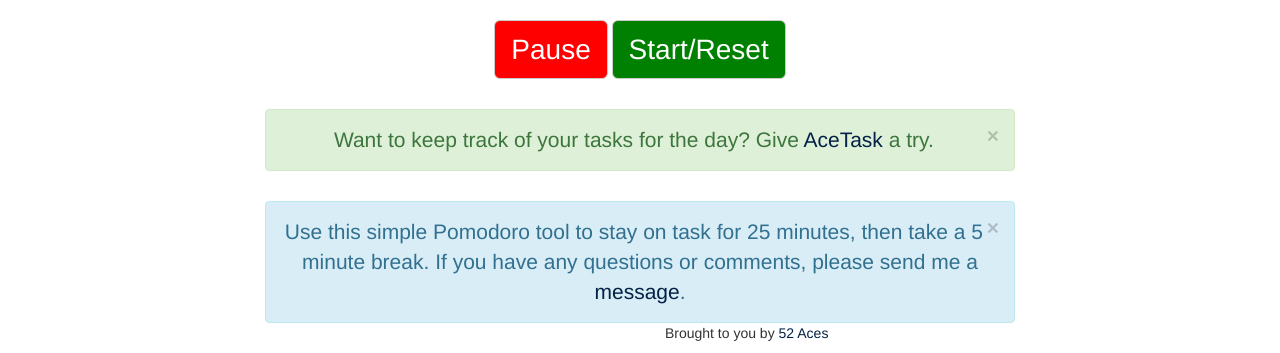
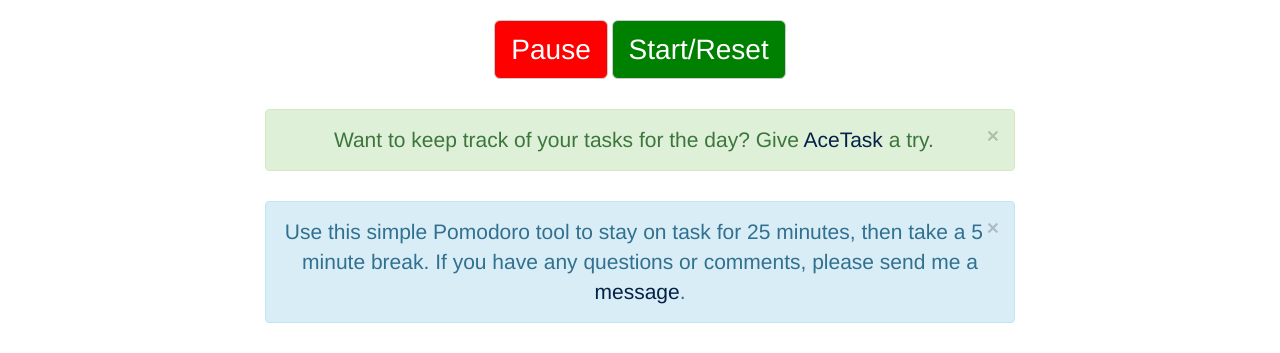
Before and after one commit to acecodes/acetimer, a plain HTML site: page index.html in a window 1280 px wide. Shown: the part 517-870 px from the top of the page. Drawn offline with nearby package versions, Linux system fonts and the light colour scheme.

Commit message:
Removed footer

```diff
--- a/index.html
+++ b/index.html
@@ -73,11 +73,6 @@
         </div>
     </div>
     <div class="col-md-2">&nbsp;</div>
-    <div class="mastfoot">
-        <div class="inner">
-            <p>Brought to you by <a href="http://www.52aces.com">52 Aces</a></p>
-        </div>
-    </div>
     </div>
     <!-- /container -->
     </div>
```
